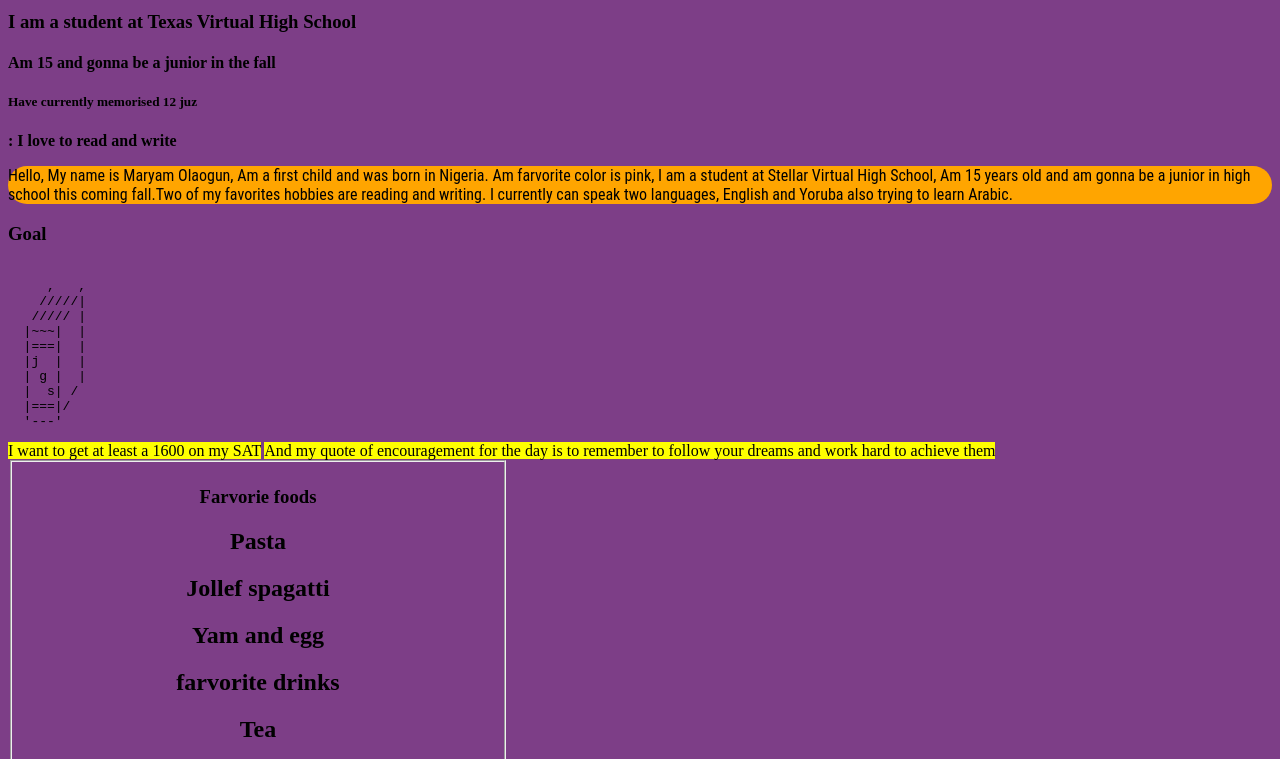
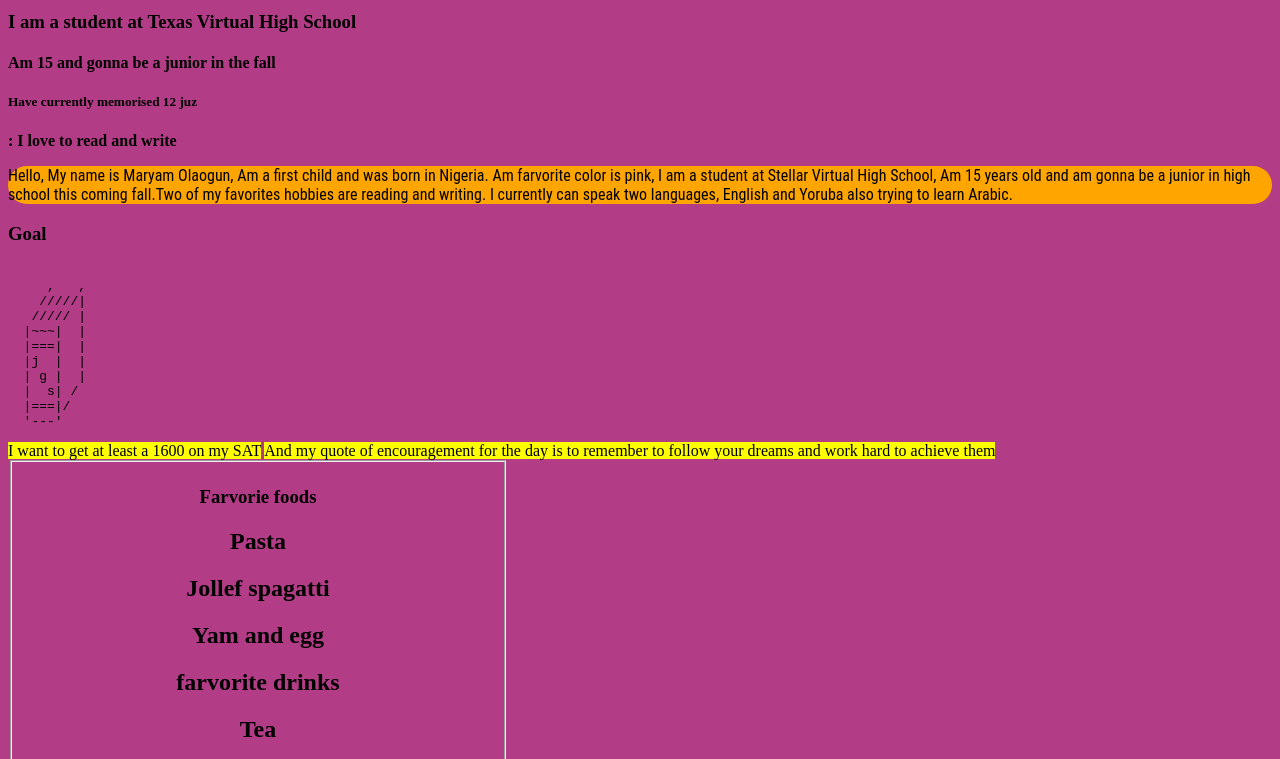
Before and after one commit to Maryamonline/MaryamWebsite, a plain HTML site: page index.html in a window 1280 px wide. Shown: the part 371-1130 px from the top of the page. Drawn offline with Linux system fonts and the light colour scheme.

Commit message:
Update style.css

```diff
--- a/style.css
+++ b/style.css
@@ -1,10 +1,10 @@
 body{
-background-color:#7D3E87;
+background-color:#B33C86;
 font-family: "font-family: "Ga Maamli", sans-serif;
 }
 
 h1{
-color: white;
+color:white;
 
 text-align: center;
 }
```
